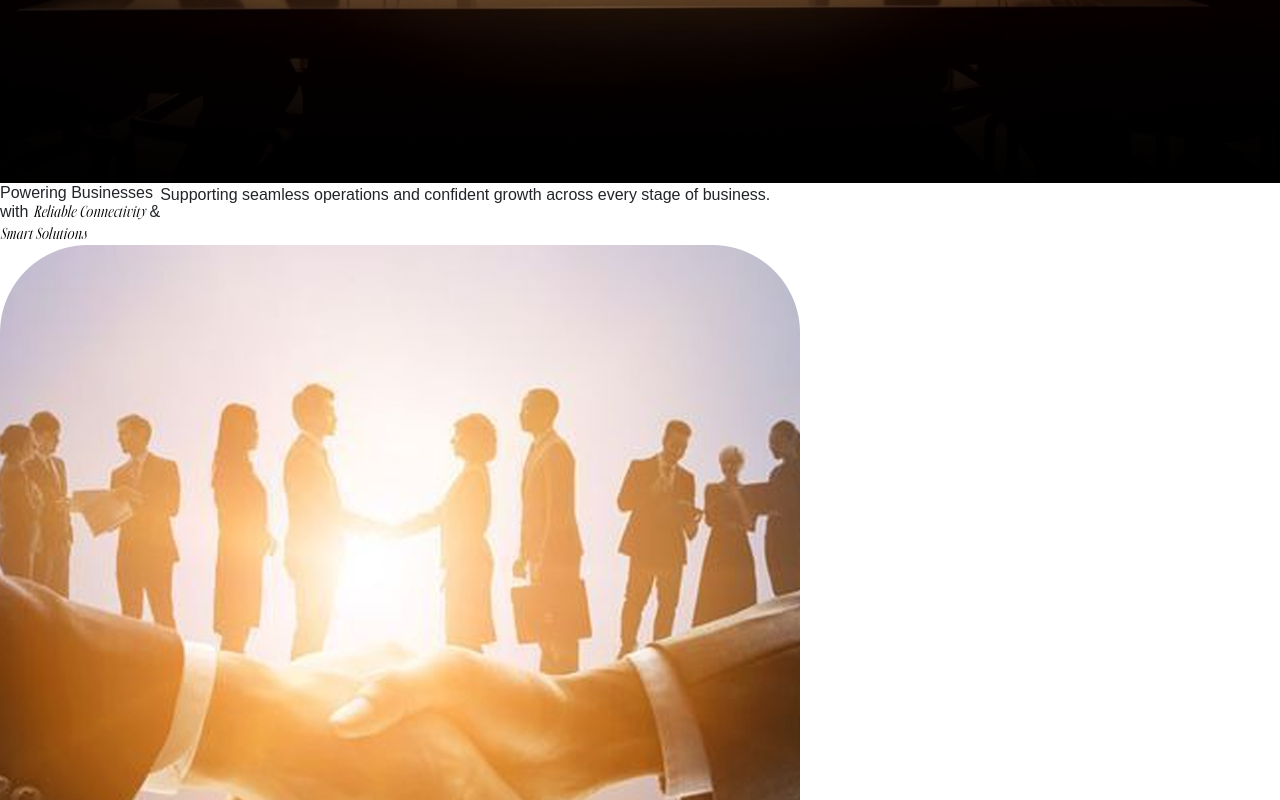
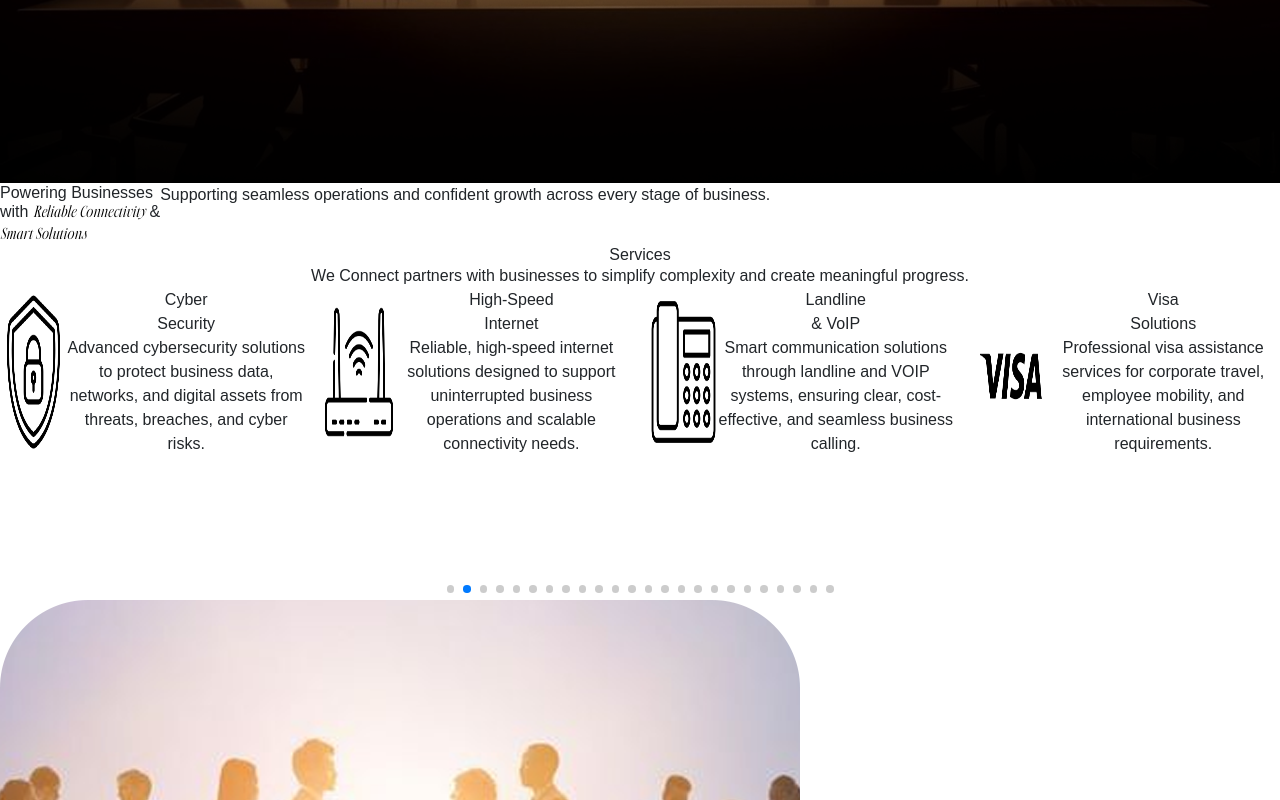
Before and after one commit to josephpal27/We-Connect-Worldwide, a React (Vite) app: page /services in a window 1280 px wide. Shown: the part 548-1348 px from the top of the page. Built offline with nearby package versions, Linux system fonts and the light colour scheme; a web font is replaced by a local one.

Commit message:
Smart Connections Updated

```diff
--- a/src/components/Brands.jsx
+++ b/src/components/Brands.jsx
@@ -19,6 +19,7 @@ const Brands = () => {
                 d-flex justify-between
                 px-[7%]
                 py-[3rem] lg:py-[3rem] xl:py-[3.5rem] 2xl:py-[4rem]
+                mt-[3rem] sm:mt-[5rem] lg:mt-[4rem] xl:mt-[4.5rem] 2xl:mt-[5rem]
                 bg-gradient-to-b from-[#eee] from-[10%] to-[#f9f9f9] to-[60%]
             ">
                 {
--- a/src/components/OurServices.jsx
+++ b/src/components/OurServices.jsx
@@ -5,22 +5,21 @@ const OurServices = () => {
     return (
         <>
             <section className="
-                pt-[1rem] lg:pt-[0] xl:pt-[0.5rem] 2xl:pt-[0.5rem]
+                pt-[2.5rem] sm:pt-[2rem] lg:pt-[4rem] xl:pt-[4.5rem] 2xl:pt-[5rem]
                 px-[7%]
-                pb-[5rem] lg:pb-[4rem] xl:pb-[4.5rem] 2xl:pb-[5rem]
             ">
                 <h3 className="
                     text-center text-[#0764f9] font-[600]
-                    text-[2rem] lg:text-[2.7rem] xl:text-[3.1rem] 2xl:text-[3.5rem]
+                    text-[1.6rem] sm:text-[2rem] lg:text-[2.7rem] xl:text-[3.1rem] 2xl:text-[3.5rem]
                 ">
                     Services
                 </h3>
                 <p className="
                     text-center text-[#000] font-[500]
-                    text-[1.3rem] lg:text-[1.05rem] xl:text-[1.2rem] 2xl:text-[1.3rem]
-                    mt-[1rem] lg:mt-[0.8rem] xl:mt-[0.9rem] 2xl:mt-[1rem]
+                    text-[1.1rem] sm:text-[1.3rem] lg:text-[1.05rem] xl:text-[1.2rem] 2xl:text-[1.3rem]
+                    mt-[0.5rem] sm:mt-[1rem] lg:mt-[0.8rem] xl:mt-[0.9rem] 2xl:mt-[1rem]
                     mx-auto
-                    w-[50%]
+                    w-[100%] sm:w-[50%]
                 ">
                     We Connect partners with businesses to simplify complexity and create meaningful progress.
                 </p>
--- a/src/components/ServicesSlider.jsx
+++ b/src/components/ServicesSlider.jsx
@@ -22,6 +22,20 @@ const ServicesSlider = ({ servicesData }) => {
                     el: ".custom-pagination",
                     clickable: true,
                 }}
+                breakpoints={{
+                    0: {
+                        slidesPerView: 1, // for mobile
+                        spaceBetween: 0,
+                    },
+                    640: {
+                        slidesPerView: 3, // tablet
+                        spaceBetween: 30,
+                    },
+                    991: {
+                        slidesPerView: 4, // tablet and up
+                        spaceBetween: 20,
+                    },
+                }}
             >
 
                 {
@@ -29,11 +43,11 @@ const ServicesSlider = ({ servicesData }) => {
                         return (
                             <SwiperSlide key={index} className="
                                 d-flex flex-col items-center
-                                mt-[3.5rem]
+                                mt-[2.2rem] sm:mt-[3rem] lg:mt-[3.1rem] xl:mt-[3.3rem] 2xl:mt-[3.5rem]
                             ">
                                 <div className="
                                     bg-white
-                                    p-[2.5rem]
+                                    p-[2.2rem] sm:p-[2.5rem] lg:p-[2.3rem] xl:p-[2.4rem] 2xl:p-[2.5rem]
                                     d-flex justify-center
                                     aspect-square
                                     w-[55%]
@@ -53,13 +67,13 @@ const ServicesSlider = ({ servicesData }) => {
                                     }} className="
                                         text-center text-[#0764f9] font-[600]
                                         d-block
-                                        text-[1.3rem] lg:text-[1rem] xl:text-[1.15rem] 2xl:text-[1.3rem]
-                                        mt-[1.5rem] sm:mt-[1.5rem] lg:mt-[1.1rem] xl:mt-[1.3rem] 2xl:mt-[1.5rem]
+                                        text-[1.3rem] sm:text-[1.3rem] lg:text-[1rem] xl:text-[1.15rem] 2xl:text-[1.3rem]
+                                        mt-[1.3rem] sm:mt-[1.5rem] lg:mt-[1.1rem] xl:mt-[1.3rem] 2xl:mt-[1.5rem]
                                     " />
                                     <p className="
                                         text-center
-                                        text-[0.8rem] sm:text-[0.8rem] lg:text-[0.8rem] xl:text-[0.9rem] 2xl:text-[1rem]
-                                        mt-[1rem] sm:mt-[8rem] lg:mt-[0.6rem] xl:mt-[0.7rem] 2xl:mt-[0.8rem]
+                                        text-[1.1rem] sm:text-[0.8rem] lg:text-[0.8rem] xl:text-[0.9rem] 2xl:text-[1rem]
+                                        mt-[0.5rem] sm:mt-[0.8rem] lg:mt-[0.6rem] xl:mt-[0.7rem] 2xl:mt-[0.8rem]
                                     ">
                                         {item.desc}
                                     </p>
--- a/src/components/SmartConnections.jsx
+++ b/src/components/SmartConnections.jsx
@@ -21,7 +21,7 @@ const SmartConnections = () => {
     return (
         <>
             <section className="
-                py-[2.5rem] sm:py-[2rem] lg:py-[4rem] xl:py-[4.5rem] 2xl:py-[5rem]
+                pt-[2.5rem] sm:pt-[2rem] lg:pt-[4rem] xl:pt-[4.5rem] 2xl:pt-[5rem]
                 px-[1rem] sm:px-[5%] lg:px-[7%]
             ">
                 <h2 className="
--- a/src/pages/Services.jsx
+++ b/src/pages/Services.jsx
@@ -1,4 +1,5 @@
 import BuildTrust from "../components/BuildTrust"
+import OurServices from "../components/OurServices"
 import ServicesBanner from "../components/ServicesBanner"
 import WhyUs from "../components/WhyUs"
 
@@ -6,9 +7,8 @@ const Services = () => {
     return (
         <>
             <ServicesBanner />
-
+            <OurServices />
             <WhyUs />
-
             <BuildTrust />
         </>
     )
```
